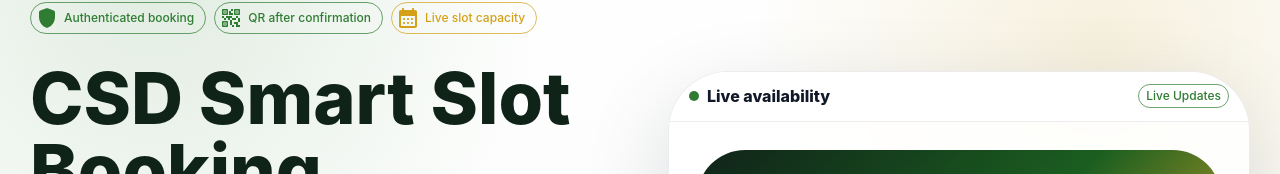
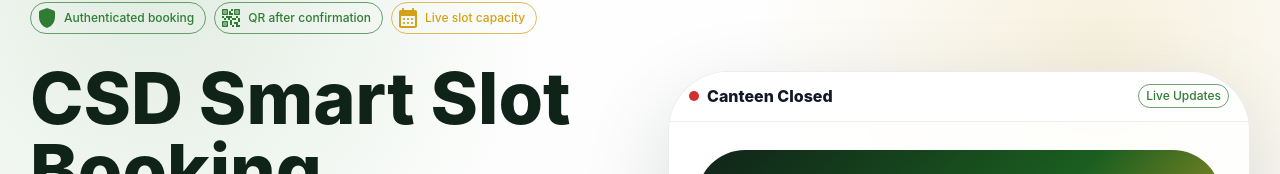
Before and after one commit to theyashshelar/csd-smart-slot-booking, a React (Vite) app in the folder frontend/: page / in a window 1280 px wide. Shown: the part 245-419 px from the top of the page. Built offline with nearby package versions, Linux system fonts and the light colour scheme; no server answers.

Commit message:
feat: add dynamic canteen status to landing page header

```diff
--- a/frontend/src/components/landing/HeroSection.tsx
+++ b/frontend/src/components/landing/HeroSection.tsx
@@ -1,3 +1,4 @@
+import { useEffect, useState, useMemo } from 'react'
 import {
   ArrowForwardRounded,
   CalendarMonthRounded,
@@ -19,6 +20,7 @@ import { motion } from 'framer-motion'
 import { Link as RouterLink } from 'react-router-dom'
 import type { LandingTotals } from '../../pages/LandingPage'
 import type { LandingPageResponse } from '../../types/api'
+import { getSettings } from '../../services/api'
 
 type HeroSectionProps = {
   data: LandingPageResponse | null
@@ -26,11 +28,94 @@ type HeroSectionProps = {
   loading: boolean
 }
 
+function parseTimeToMinutes(timeStr: string): number | null {
+  if (!timeStr) return null
+  const match = timeStr.trim().match(/^(\d{1,2}):(\d{2})\s*(AM|PM)$/i)
+  if (!match) return null
+  let hours = parseInt(match[1], 10)
+  const minutes = parseInt(match[2], 10)
+  const ampm = match[3].toUpperCase()
+  if (ampm === 'PM' && hours < 12) hours += 12
+  if (ampm === 'AM' && hours === 12) hours = 0
+  return hours * 60 + minutes
+}
+
 const formatNumber = (value?: number) =>
   typeof value === 'number' ? value.toLocaleString('en-IN') : '--'
 
 export default function HeroSection({ data, totals, loading }: HeroSectionProps) {
   const occupancy = totals.capacity > 0 ? Math.round((totals.booked / totals.capacity) * 100) : 0
+
+  const [settings, setSettings] = useState<Record<string, string>>({
+    openingTime: '09:00 AM',
+    closingTime: '05:00 PM',
+    lunchBreakStart: '01:00 PM',
+    lunchBreakEnd: '02:00 PM',
+    weeklyHolidays: 'Sunday',
+    specialHolidays: '',
+  })
+
+  useEffect(() => {
+    getSettings()
+      .then((res: any) => {
+        if (res.data && Array.isArray(res.data)) {
+          const mapped = res.data.reduce((acc: any, item: any) => {
+            acc[item.key] = item.value
+            return acc
+          }, {})
+          setSettings((prev) => ({ ...prev, ...mapped }))
+        }
+      })
+      .catch((err) => console.error('Failed to load settings in HeroSection', err))
+  }, [])
+
+  const statusInfo = useMemo(() => {
+    const now = new Date()
+    const todayDayName = now.toLocaleDateString('en-US', { weekday: 'long', timeZone: 'Asia/Kolkata' })
+    const todayKolkata = now.toLocaleDateString('en-CA', { timeZone: 'Asia/Kolkata' })
+
+    const weeklyHolidays = settings.weeklyHolidays
+      ? settings.weeklyHolidays.split(',').map((d) => d.trim()).filter(Boolean)
+      : ['Sunday']
+
+    const specialHolidays = settings.specialHolidays
+      ? settings.specialHolidays.split(',').map((d) => d.trim()).filter(Boolean)
+      : []
+
+    if (weeklyHolidays.includes(todayDayName) || specialHolidays.includes(todayKolkata)) {
+      return { label: 'Holiday', color: '#EF6C00' } // Orange/Amber 🟠
+    }
+
+    const opStr = settings.openingTime || '09:00 AM'
+    const clStr = settings.closingTime || '05:00 PM'
+    const lhStartStr = settings.lunchBreakStart || '01:00 PM'
+    const lhEndStr = settings.lunchBreakEnd || '02:00 PM'
+
+    const opMin = parseTimeToMinutes(opStr) ?? (9 * 60)
+    const clMin = parseTimeToMinutes(clStr) ?? (17 * 60)
+    const lhStartMin = parseTimeToMinutes(lhStartStr) ?? (13 * 60)
+    const lhEndMin = parseTimeToMinutes(lhEndStr) ?? (14 * 60)
+
+    const currentKolkataTimeStr = now.toLocaleTimeString('en-US', {
+      timeZone: 'Asia/Kolkata',
+      hour: 'numeric',
+      minute: 'numeric',
+      hour12: true
+    })
+    const curMin = parseTimeToMinutes(currentKolkataTimeStr) ?? 0
+
+    if (curMin < opMin) {
+      return { label: 'Canteen Closed', color: '#D32F2F' } // Red 🔴
+    } else if (curMin >= opMin && curMin < lhStartMin) {
+      return { label: 'Canteen Open', color: '#2E7D32' } // Green 🟢
+    } else if (curMin >= lhStartMin && curMin < lhEndMin) {
+      return { label: 'Lunch Break', color: '#F59E0B' } // Yellow 🟡
+    } else if (curMin >= lhEndMin && curMin < clMin) {
+      return { label: 'Canteen Open', color: '#2E7D32' } // Green 🟢
+    } else {
+      return { label: 'Canteen Closed', color: '#D32F2F' } // Red 🔴
+    }
+  }, [settings, data, totals])
 
   return (
     <Box
@@ -163,8 +248,8 @@ export default function HeroSection({ data, totals, loading }: HeroSectionProps)
               >
                 <Box sx={{ px: 2.5, py: 1.6, borderBottom: '1px solid rgba(17,24,39,0.08)', display: 'flex', alignItems: 'center', justifyContent: 'space-between', bgcolor: '#FFFFFF' }}>
                   <Stack direction="row" spacing={1} alignItems="center">
-                    <Box sx={{ width: 10, height: 10, borderRadius: '50%', bgcolor: '#2E7D32' }} />
-                    <Typography fontWeight={850}>Live availability</Typography>
+                    <Box sx={{ width: 10, height: 10, borderRadius: '50%', bgcolor: statusInfo.color }} />
+                    <Typography fontWeight={850}>{statusInfo.label}</Typography>
                   </Stack>
                   <Chip label="Live Updates" size="small" color="success" variant="outlined" />
                 </Box>
```
